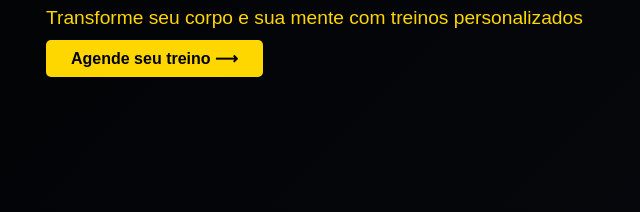
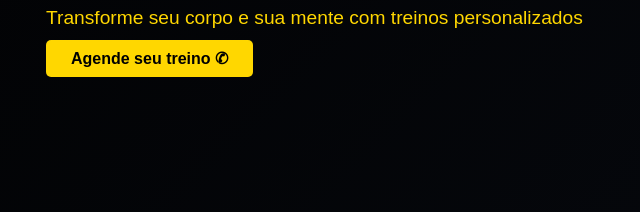
Before and after one commit to lucasfelipe01/portifolio-personal-viny, a plain HTML site: page index.html in a window 1280 px wide. Shown: the part 332-544 px from the top of the page, 424-1064 px from the left. Drawn offline with Linux system fonts and the light colour scheme.

Commit message:
Atualização nas atividades e local

```diff
--- a/index.html
+++ b/index.html
@@ -42,7 +42,7 @@
   class="btn"
   target="_blank"
 >
-  Agende seu treino ⟶
+  Agende seu treino ✆
 </a>
 
     </div>
```
